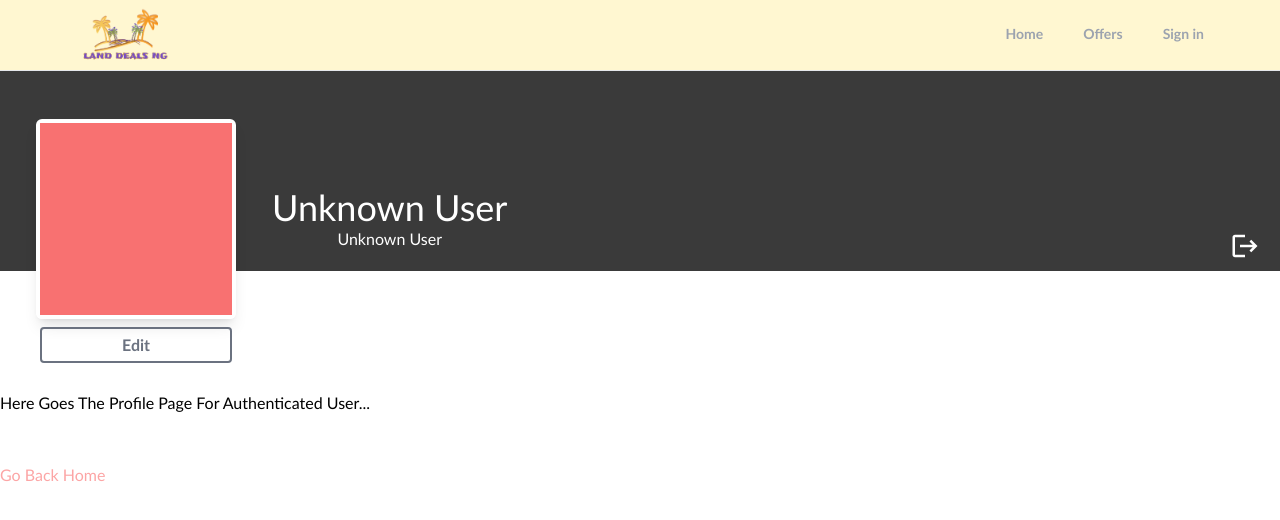
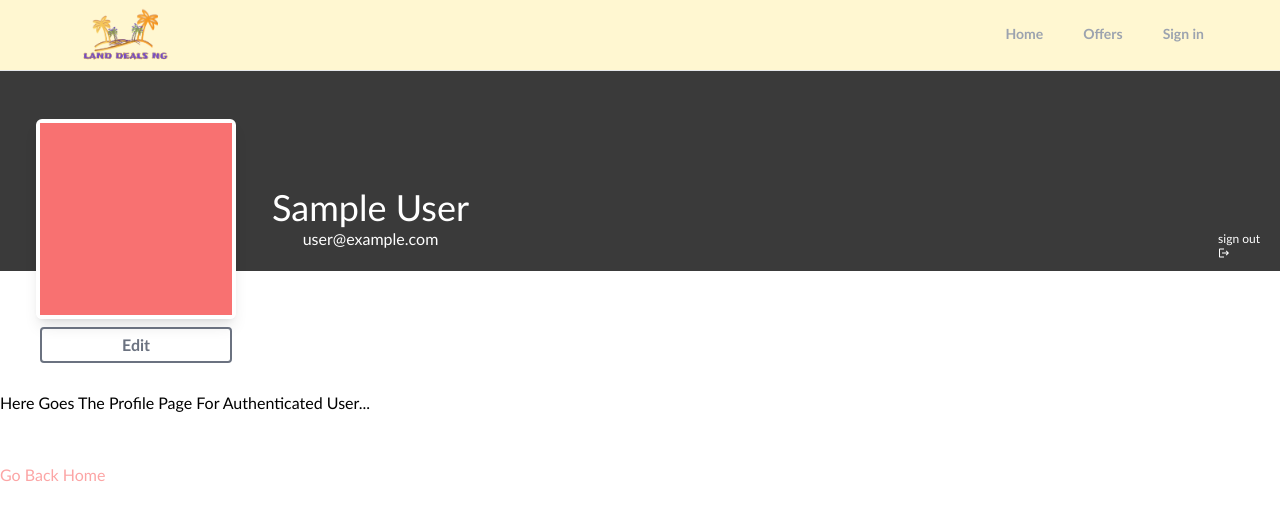
Before and after one commit to yakubu-josiah/Estate-Agent, a React (Create React App) app: page /profile in a window 1280 px wide. Shown: the top 520 px of the page. Built offline with nearby package versions, Linux system fonts and the light colour scheme; no server answers; sample sign-in values are in the browser's storage.

Commit message:
fetching user information to profile page

```diff
--- a/src/hooks/useAuthStatus.jsx
+++ b/src/hooks/useAuthStatus.jsx
@@ -4,12 +4,14 @@ import { useEffect, useState } from "react";
 export function useAuthStatus() {
   const [isLoggedIn, setIsLoggedIn] = useState(false);
   const [isLoading, setIsLoading] = useState(true);
+  const [user, setUser] = useState(null);
 
   useEffect(() => {
     const auth = getAuth();
     const unsubscribe = onAuthStateChanged(auth, (user) => {
       if (user) {
         console.log("User is logged in:", user);
+        setUser(user);
         setIsLoggedIn(true);
       }
       console.log("User is not logged in");
@@ -17,5 +19,5 @@ export function useAuthStatus() {
     });
     return () => unsubscribe();
   }, []);
-  return { isLoggedIn, isLoading };
+  return { isLoggedIn, isLoading, user };
 }
--- a/src/pages/Profile.jsx
+++ b/src/pages/Profile.jsx
@@ -1,6 +1,6 @@
 import React, { useState } from "react";
 import { MdLogout } from "react-icons/md";
-import { Link, Navigate, useNavigate } from "react-router-dom";
+import { Link, useNavigate } from "react-router-dom";
 import { useAuthStatus } from "../hooks/useAuthStatus";
 import { getAuth, signOut } from "firebase/auth";
 
@@ -8,13 +8,8 @@ export default function Profile() {
   const nav = useNavigate();
   const auth = getAuth();
   const [editMode, setEditMode] = useState(true);
-  // const [formData, setFormData] = useState({
-  //   username: auth.currentUser.displayName || "",
-  //   email: auth.currentUser.email || "",
-  // });
 
-  const { isLoggedIn, user } = useAuthStatus();
-  // const { username, email } = formData;
+  const { user } = useAuthStatus();
   const username = user ? user.displayName : "Unknown User";
   const email = user ? user.email : "Unknown User";
   const editForm = (e) => {
@@ -33,7 +28,6 @@ export default function Profile() {
       await signOut(auth);
       console.log("user logged out");
       nav("/");
-      // <Navigate to="/auth/sign-in" />;
     } catch (error) {
       console.log("Error occurred during logout:", error);
     }
@@ -44,10 +38,11 @@ export default function Profile() {
         <div className="imgCont h-[200px] w-full">
           <div className="relative">
             <span
-              className="absolute sm:right-5 right-1 sm:top-40 top-5 text-3xl text-white hover:cursor-pointer hover:bg-red-500"
+              className="absolute sm:right-5 right-1 sm:top-40 top-5 text-xs text-white hover:cursor-pointer hover:bg-red-500"
               onClick={onSignOut}
             >
               {" "}
+              sign out
               <MdLogout />{" "}
             </span>
             <form onSubmit={submitName}>
```
